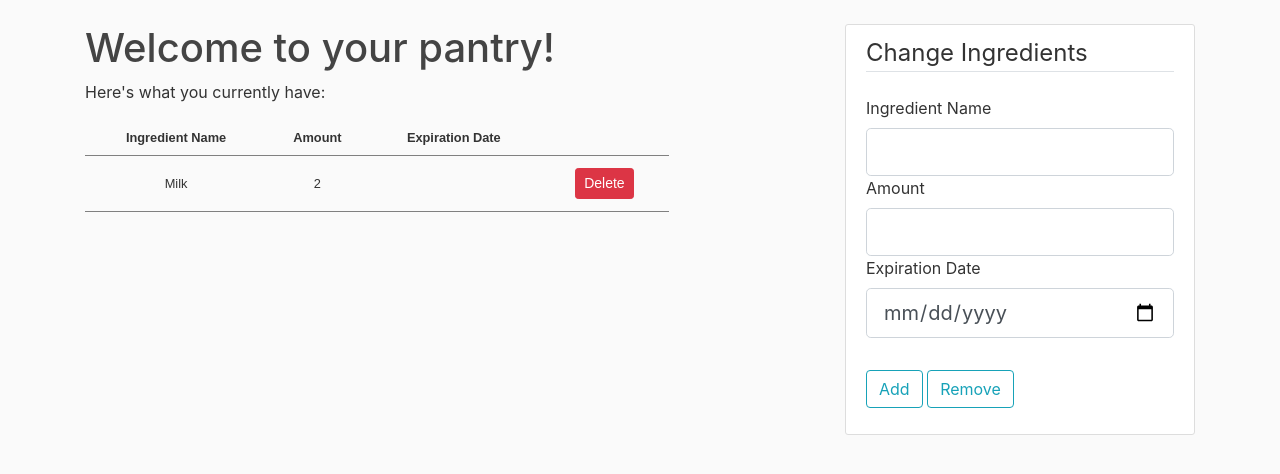
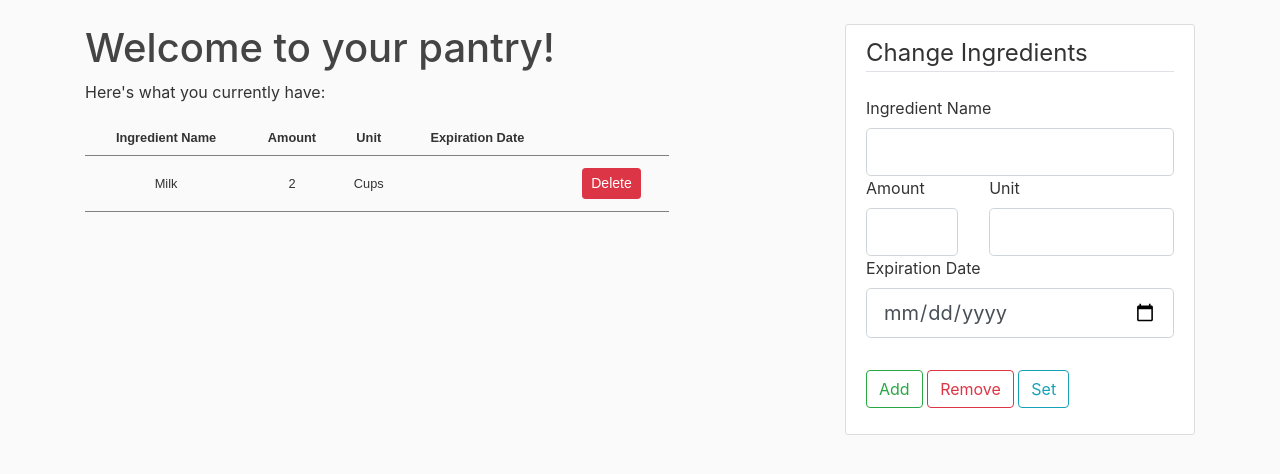
Before and after one commit to The-Cheese-Catchers/whatdowehave, a Flask app: page /my_pantry in a window 1280 px wide. Shown: the part 56-530 px from the top of the page. Run offline with Flask 2, Linux system fonts and the light colour scheme; a user stored in the database is signed in; data comes from the database, SQL or seed files in the repository; both versions use the stored data as it was after the commit; some libraries are stand-ins or nearby versions.

Commit message:
Added units to pantry ingredients

```diff
--- a/wdwh/forms.py
+++ b/wdwh/forms.py
@@ -38,10 +38,12 @@ class LoginForm(FlaskForm):
 # - Has a method to validate whether user enters impossible amount (0 or negative ingredients)
 class AddIngredientForm(FlaskForm):
     ingr_name = StringField("Ingredient Name", validators=[DataRequired()])
-    qty = IntegerField("Amount", validators=[DataRequired()])
+    qty = IntegerField("Amount", validators=[Optional()])
     date = DateField("Expiration Date", validators=[Optional()])
+    units = StringField("Unit", validators=[Optional()])
     add = SubmitField("Add")
     remove = SubmitField("Remove")
+    set = SubmitField("Set")
 
     def validate_qty(self, qty):
         if qty.data < 1:
--- a/wdwh/routes.py
+++ b/wdwh/routes.py
@@ -114,20 +114,30 @@ def my_pantry():
         ingr_name = add_ingr_form.ingr_name.data.capitalize()
         qty = add_ingr_form.qty.data
         date = add_ingr_form.date.data
+        units = add_ingr_form.units.data.capitalize()
 
         # Adding to the Pantry
         if add_ingr_form.add.data:
-            current_user.addToPantry(ingr_name, qty, date)
+            if not qty:
+                flash("Can't add without an amount","danger")
+            else:
+                current_user.addToPantry(ingr_name, qty, date, units)
 
         # Removing from the Pantry
         if add_ingr_form.remove.data:
+            if not qty:
+                flash("Can't remove without an amount","danger")
             if not current_user.getIngredientFromPantry(ingr_name):
                 flash(f"Tried to remove amount from an ingredient not present in the pantry.","danger")
             else:
                 if current_user.getIngredientAmount(ingr_name) < qty:
                     flash(f"Tried to remove more than is available in the pantry.","danger")
                 else:
-                    current_user.removeFromPantry(ingr_name, qty)
+                    current_user.removeFromPantry(ingr_name, qty, units)
+
+        # Setting an ingredient
+        if add_ingr_form.set.data:
+            current_user.setPantryIngredient(ingr_name, qty, date, units)
 
 
         return redirect(url_for("my_pantry"))
--- a/wdwh/templates/pantry.html
+++ b/wdwh/templates/pantry.html
@@ -10,12 +10,18 @@
             <tr>
                 <th>Ingredient Name</th>
                 <th>Amount</th>
+                <th>Unit</th>
                 <th>Expiration Date</th>
             </tr>
             {% for ingr in all_ingr %}
                 <tr>
                     <td>{{ingr.name}}</td>
                     <td>{{ingr.qty}}</td>
+                    <td>
+                        {% if ingr.units %}
+                            {{ingr.units}}
+                        {% endif %}
+                    </td>
                     <td>{% if ingr.exp_date %}
                         {{ingr.exp_date.date()}}
                         {% endif %}
@@ -71,6 +77,7 @@
                 {% else %}
                     {{ add_form.ingr_name(class="form-control form-control-lg") }}
                 {% endif %}
+                <div style="float: left; width: 30%;">
                 {{ add_form.qty.label(class="form-control-label") }}
                 {% if add_form.qty.errors %}
                     {{ add_form.qty(class="form-control form-control-lg is-invalid") }}
@@ -82,6 +89,20 @@
                 {% else %}
                     {{ add_form.qty(class="form-control form-control-lg") }}
                 {% endif %}
+                </div>
+                <div style="float: right; width: 60%;">
+                {{ add_form.units.label(class="form-control-label") }}
+                {% if add_form.units.errors %}
+                    {{ add_form.qty(class="form-control form-control-lg is-invalid") }}
+                    <div class="invalid-feedback">
+                        {% for error in add_form.qty.errors %}
+                            <span>{{ error }}</span>
+                        {% endfor %}
+                    </div>
+                {% else %}
+                    {{ add_form.units(class="form-control form-control-lg") }}
+                {% endif %}
+                </div>
                 {{ add_form.date.label(class="form-control-label") }}
                 {% if add_form.date.errors %}
                     {{ add_form.date(class="form-control form-control-lg is-invalid") }}
@@ -96,8 +117,9 @@
             </div>
         </fieldset>
         <div class="form-group">
-            {{ add_form.add(class="btn btn-outline-info") }}
-            {{ add_form.remove(class="btn btn-outline-info") }}
+            {{ add_form.add(class="btn btn-outline-success") }}
+            {{ add_form.remove(class="btn btn-outline-danger") }}
+            {{ add_form.set(class="btn btn-outline-info") }}
         </div>
     </form>
 </div>
```
Also changed, not shown: wdwh/models.py (+28 -7 lines), wdwh/site.db.
